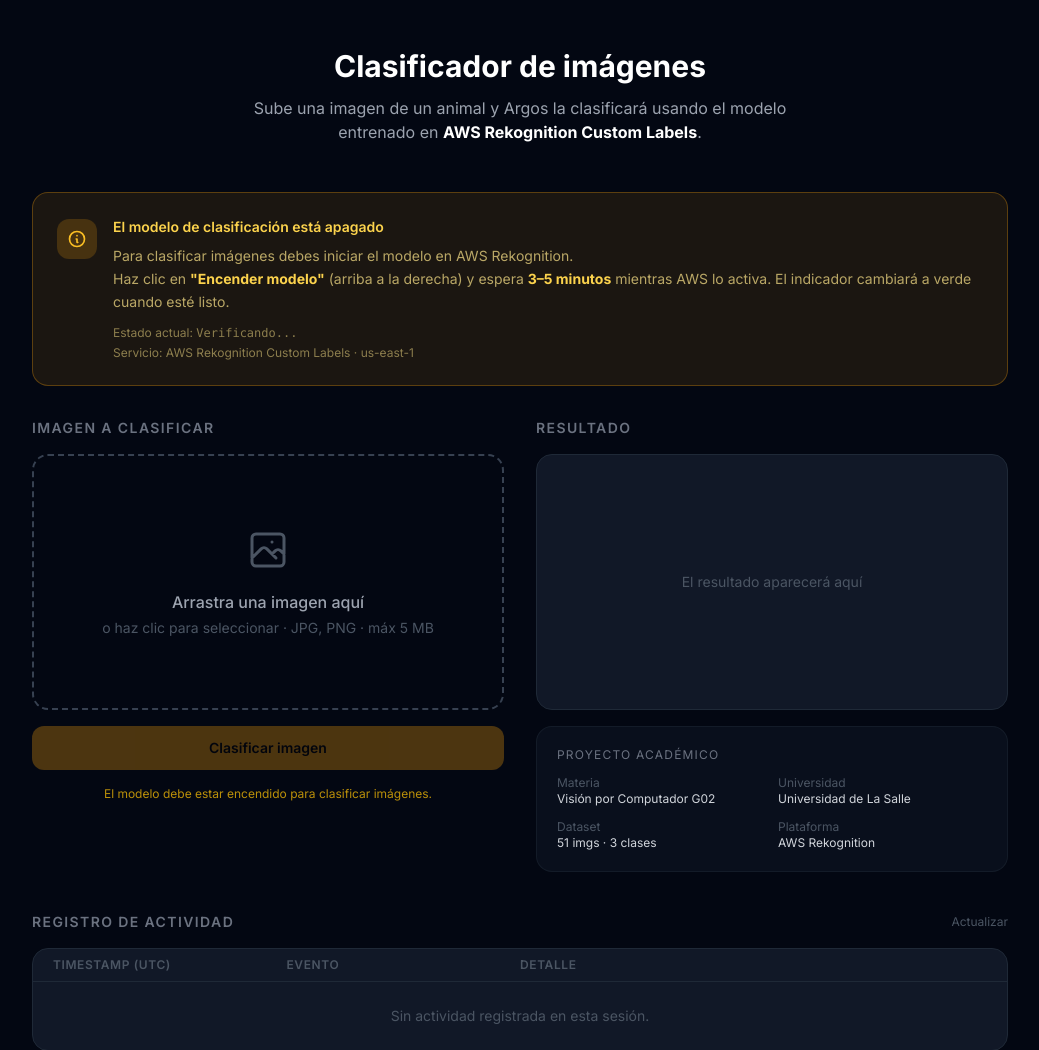
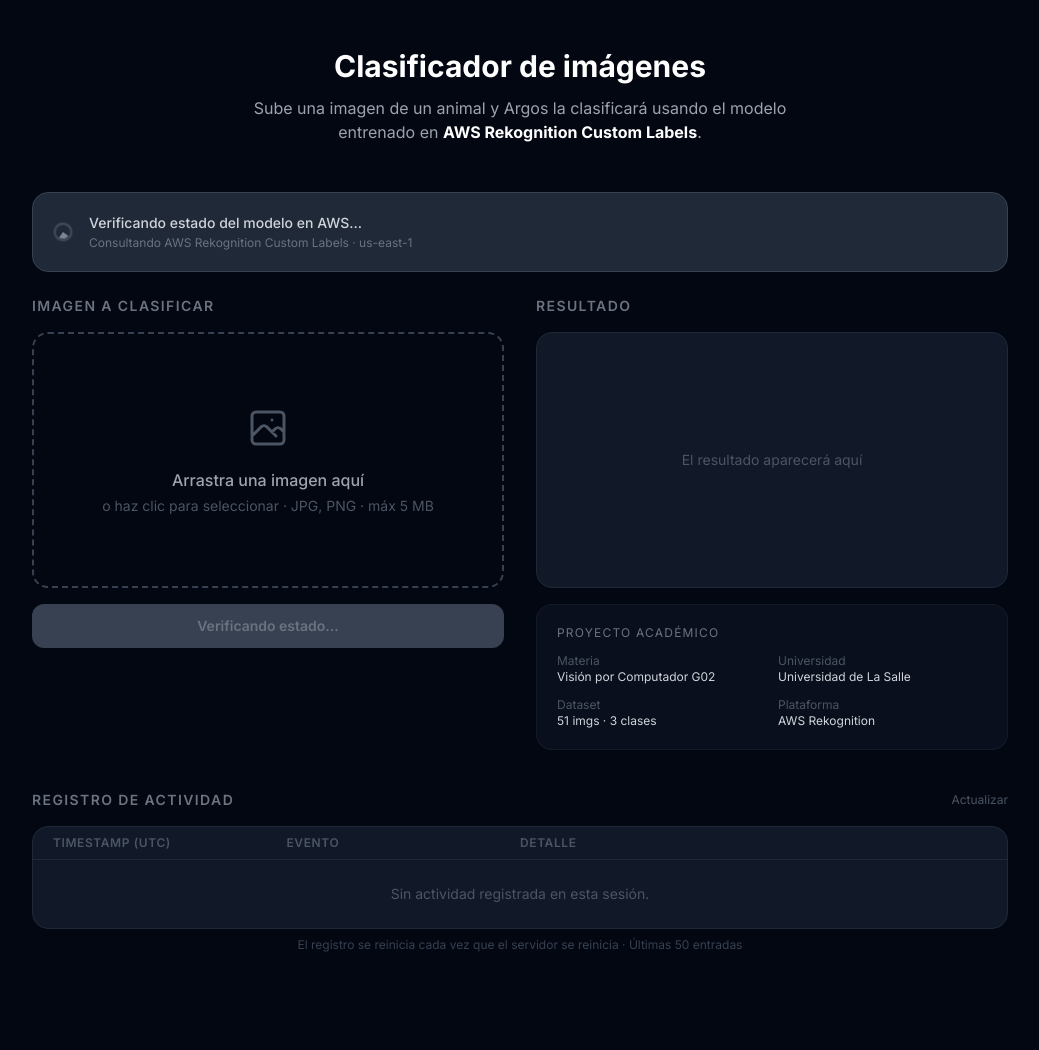
Before and after one commit to jmmana/Maestria-Vision-Computador-Clasificacion, a FastAPI app: template web/templates/dashboard.html in a window 1280 px wide. Shown: the part 65-1115 px from the top of the page, without its empty margins (120-1159 px from the left). After the commit the page ends 1017 px from the top, so only its background shows below. Run offline with FastAPI, Linux system fonts and the light colour scheme; the template is opened without the code that fills it: most values are stand-ins (such as "Sample title", 1, 10 or a date in 2020); some libraries are stand-ins or nearby versions.

Commit message:
fix: usar ProjectVersionArns en describe_project_versions — corrige UNKNOWN permanente
- get_model_status() usaba ProjectArn+VersionNames que fallaba con ValidationException
- Cambiado a ProjectVersionArns=[MODEL_ARN] — API directa y más confiable
- Frontend: polling agresivo al inicio (3s x 10 intentos), luego cada 15s
- Banners de estado específicos: CHECKING, RUNNING, STARTING, STOPPED
- Botón de clasificar deshabilitado con texto descriptivo según estado

Co-Authored-By: Claude Sonnet 4.6 <noreply@anthropic.com>

```diff
--- a/web/main.py
+++ b/web/main.py
@@ -68,15 +68,16 @@ def get_model_status() -> str:
     """Retorna: RUNNING | STOPPED | STARTING | STOPPING | FAILED"""
     try:
         r = rekognition_client()
-        project_arn = MODEL_ARN.rsplit("/version/", 1)[0]
+        # Usar ProjectVersionArns directamente — más confiable que VersionNames
         resp = r.describe_project_versions(
-            ProjectArn=project_arn,
-            VersionNames=[MODEL_ARN.split("/")[-2]]
+            ProjectVersionArns=[MODEL_ARN]
         )
         versions = resp.get("ProjectVersionDescriptions", [])
         if not versions:
             return "STOPPED"
-        return versions[0].get("Status", "STOPPED")
+        status = versions[0].get("Status", "STOPPED")
+        log.info(f"Estado del modelo desde AWS: {status}")
+        return status
     except Exception as e:
         log.error(f"Error al consultar estado del modelo: {e}")
         return "UNKNOWN"
--- a/web/templates/dashboard.html
+++ b/web/templates/dashboard.html
@@ -119,29 +119,79 @@
       </p>
     </div>
 
-    <!-- Banner de instrucciones cuando el modelo está apagado -->
-    <div x-show="modelStatus !== 'RUNNING'"
-         class="mb-8 bg-amber-500/10 border border-amber-500/30 rounded-2xl p-6">
+    <!-- Banner de estado — siempre visible, cambia según estado -->
+
+    <!-- Verificando... -->
+    <div x-show="modelStatus === 'UNKNOWN' || modelStatus === 'CHECKING'"
+         class="mb-6 bg-gray-800 border border-gray-700 rounded-2xl p-5 flex items-center gap-4">
+      <svg class="animate-spin w-5 h-5 text-gray-400 flex-shrink-0" fill="none" viewBox="0 0 24 24">
+        <circle class="opacity-25" cx="12" cy="12" r="10" stroke="currentColor" stroke-width="3"/>
+        <path class="opacity-75" fill="currentColor" d="M4 12a8 8 0 018-8v8z"/>
+      </svg>
+      <div>
+        <p class="text-gray-300 font-medium text-sm">Verificando estado del modelo en AWS...</p>
+        <p class="text-gray-500 text-xs mt-0.5">Consultando AWS Rekognition Custom Labels · us-east-1</p>
+      </div>
+    </div>
+
+    <!-- RUNNING — modelo activo -->
+    <div x-show="modelStatus === 'RUNNING'"
+         class="mb-6 bg-green-500/10 border border-green-500/30 rounded-2xl p-5 flex items-center gap-4 fade-up">
+      <div class="relative flex-shrink-0">
+        <div class="w-3 h-3 rounded-full bg-green-400"></div>
+        <div class="pulse-ring absolute inset-0 w-3 h-3 rounded-full text-green-400"></div>
+      </div>
+      <div class="flex-1">
+        <p class="text-green-300 font-semibold text-sm">Modelo activo — listo para clasificar imágenes</p>
+        <p class="text-green-200/50 text-xs mt-0.5">
+          AWS Rekognition Custom Labels · us-east-1 ·
+          <span x-show="minutesOn !== null">Activo hace <span x-text="minutesOn"></span> min</span>
+          <span x-show="minutesOn === null">en ejecución</span>
+          · Auto-apagado en <span x-text="minutesOn !== null ? (maxMinutes - minutesOn).toFixed(0) : maxMinutes"></span> min
+        </p>
+      </div>
+      <button @click="stopModel()"
+        class="text-xs text-red-400/70 hover:text-red-400 border border-red-500/20 hover:border-red-500/50
+               px-3 py-1.5 rounded-lg transition-all flex-shrink-0">
+        Detener modelo
+      </button>
+    </div>
+
+    <!-- STARTING -->
+    <div x-show="modelStatus === 'STARTING'"
+         class="mb-6 bg-yellow-500/10 border border-yellow-500/30 rounded-2xl p-5 flex items-center gap-4">
+      <svg class="animate-spin w-5 h-5 text-yellow-400 flex-shrink-0" fill="none" viewBox="0 0 24 24">
+        <circle class="opacity-25" cx="12" cy="12" r="10" stroke="currentColor" stroke-width="3"/>
+        <path class="opacity-75" fill="currentColor" d="M4 12a8 8 0 018-8v8z"/>
+      </svg>
+      <div>
+        <p class="text-yellow-300 font-semibold text-sm">Modelo iniciando — espera 3 a 5 minutos</p>
+        <p class="text-yellow-200/50 text-xs mt-0.5">AWS está levantando la instancia de inferencia. La página se actualizará automáticamente.</p>
+      </div>
+    </div>
+
+    <!-- STOPPED / otros -->
+    <div x-show="['STOPPED','STOPPING','FAILED'].includes(modelStatus)"
+         class="mb-6 bg-gray-800/60 border border-gray-700 rounded-2xl p-5">
       <div class="flex gap-4 items-start">
-        <div class="w-10 h-10 rounded-xl bg-amber-500/20 flex items-center justify-center flex-shrink-0 mt-0.5">
+        <div class="w-10 h-10 rounded-xl bg-amber-500/20 flex items-center justify-center flex-shrink-0">
           <svg class="w-5 h-5 text-amber-400" fill="none" viewBox="0 0 24 24" stroke="currentColor">
             <path stroke-linecap="round" stroke-linejoin="round" stroke-width="2"
               d="M13 16h-1v-4h-1m1-4h.01M21 12a9 9 0 11-18 0 9 9 0 0118 0z"/>
           </svg>
         </div>
-        <div>
-          <p class="text-amber-300 font-semibold text-sm mb-2">El modelo de clasificación está apagado</p>
-          <p class="text-amber-200/70 text-sm leading-relaxed">
-            Para clasificar imágenes debes iniciar el modelo en AWS Rekognition.<br/>
-            Haz clic en <strong class="text-amber-300">"Encender modelo"</strong> (arriba a la derecha)
-            y espera <strong class="text-amber-300">3–5 minutos</strong> mientras AWS lo activa.
-            El indicador cambiará a verde cuando esté listo.
+        <div class="flex-1">
+          <p class="text-gray-200 font-semibold text-sm mb-1">Modelo detenido</p>
+          <p class="text-gray-400 text-sm">
+            Haz clic en <strong class="text-amber-400">"Encender modelo"</strong> (arriba a la derecha)
+            y espera 3–5 minutos. La página se actualiza automáticamente.
           </p>
-          <div class="mt-3 flex flex-col gap-1 text-xs text-amber-200/50">
-            <span>Estado actual: <span class="font-mono" x-text="statusLabel()"></span></span>
-            <span>Servicio: AWS Rekognition Custom Labels · us-east-1</span>
-          </div>
         </div>
+        <button @click="startModel()" :disabled="actionLoading"
+          class="flex-shrink-0 bg-green-600 hover:bg-green-500 text-white text-xs font-semibold
+                 px-4 py-2 rounded-lg transition-all disabled:opacity-40">
+          Encender ahora
+        </button>
       </div>
     </div>
 
@@ -202,10 +252,16 @@
         <!-- Botón clasificar -->
         <button @click="classify()"
           :disabled="!selectedFile || processing || modelStatus !== 'RUNNING'"
-          class="w-full py-3 rounded-xl font-semibold text-sm transition-all
-                 bg-amber-500 hover:bg-amber-400 text-black
-                 disabled:opacity-30 disabled:cursor-not-allowed">
-          <span x-show="!processing">Clasificar imagen</span>
+          class="w-full py-3 rounded-xl font-semibold text-sm transition-all"
+          :class="modelStatus === 'RUNNING'
+            ? 'bg-amber-500 hover:bg-amber-400 text-black cursor-pointer'
+            : 'bg-gray-700 text-gray-500 cursor-not-allowed'">
+          <span x-show="!processing">
+            <span x-show="modelStatus === 'RUNNING'">Clasificar imagen</span>
+            <span x-show="modelStatus === 'STARTING'">Esperando que el modelo inicie...</span>
+            <span x-show="modelStatus === 'CHECKING' || modelStatus === 'UNKNOWN'">Verificando estado...</span>
+            <span x-show="['STOPPED','STOPPING','FAILED'].includes(modelStatus)">Modelo apagado — enciéndelo arriba</span>
+          </span>
           <span x-show="processing" class="flex items-center justify-center gap-2">
             <svg class="animate-spin w-4 h-4" fill="none" viewBox="0 0 24 24">
               <circle class="opacity-25" cx="12" cy="12" r="10" stroke="currentColor" stroke-width="4"/>
@@ -214,11 +270,6 @@
             Procesando...
           </span>
         </button>
-
-        <!-- Aviso si el modelo está apagado -->
-        <div x-show="modelStatus !== 'RUNNING'" class="text-center text-xs text-yellow-500/80">
-          El modelo debe estar encendido para clasificar imágenes.
-        </div>
       </div>
 
       <!-- Resultado -->
@@ -379,9 +430,18 @@
 
         // ── Init ──────────────────────────────────────────────────────────────
         init() {
+          // Poll agresivo al inicio: cada 3s por los primeros 30s
           this.pollStatus();
           this.loadLogs();
-          setInterval(() => this.pollStatus(), 15000);
+          let quickPolls = 0;
+          const quick = setInterval(() => {
+            this.pollStatus();
+            quickPolls++;
+            if (quickPolls >= 10 || this.modelStatus === 'RUNNING') {
+              clearInterval(quick);
+              setInterval(() => this.pollStatus(), 15000); // luego cada 15s
+            }
+          }, 3000);
           setInterval(() => this.loadLogs(), 20000);
         },
 
```
